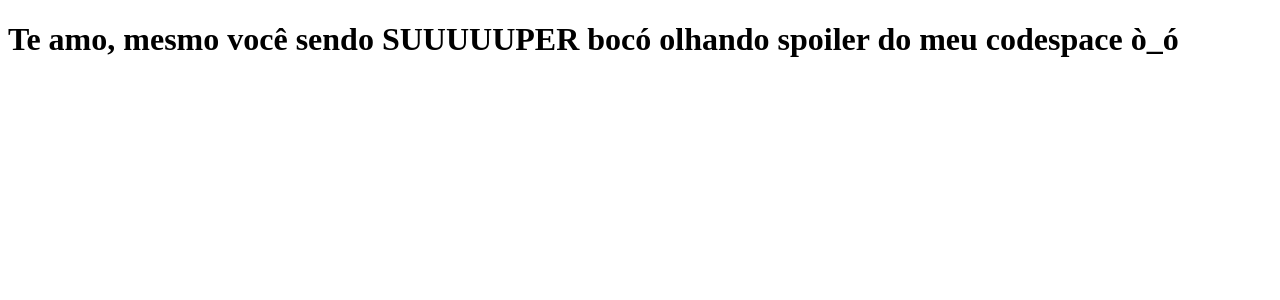
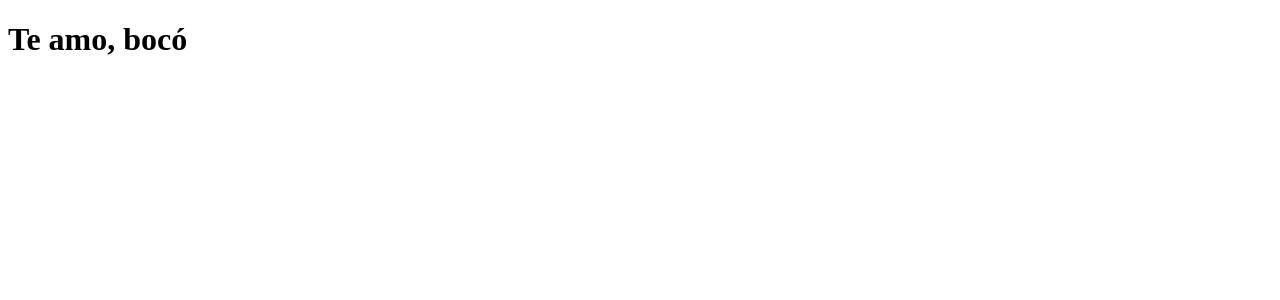
Before and after one commit to igrynereategui/clone-tabnews, a Next.js app: page / in a window 1280 px wide. Shown: the top 300 px of the page. Built offline with nearby package versions, Linux system fonts and the light colour scheme.

Commit message:
ajustando a frase

```diff
--- a/pages/index.js
+++ b/pages/index.js
@@ -1,5 +1,5 @@
 function Home() {
-    return <h1>Te amo, mesmo você sendo SUUUUUPER bocó olhando spoiler do meu codespace ò_ó</h1>
+    return <h1>Te amo, bocó</h1>
 }
 
 export default Home;
```
